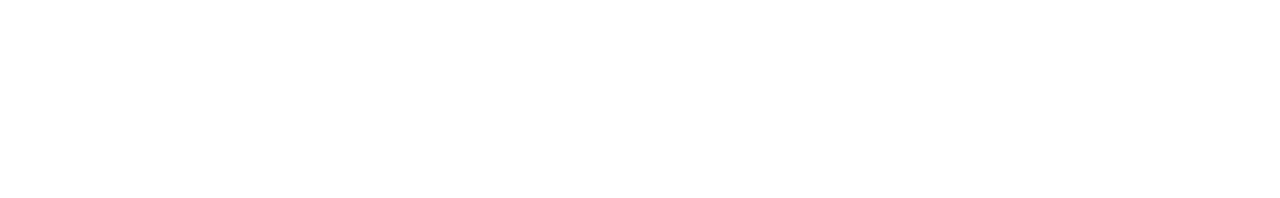
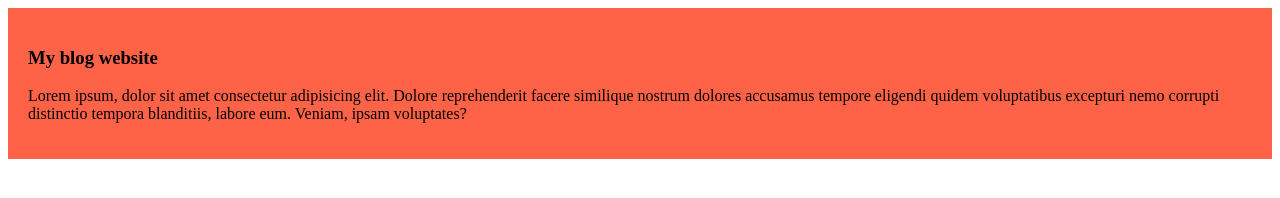
Before and after one commit to Parvez141300/my-simple-website, a plain HTML site: page index.html in a window 1280 px wide. Drawn offline with Linux system fonts and the light colour scheme.

Commit message:
first time

```diff
--- a/index.html
+++ b/index.html
@@ -4,8 +4,12 @@
     <meta charset="UTF-8">
     <meta name="viewport" content="width=device-width, initial-scale=1.0">
     <title>My simple Website</title>
+    <link rel="stylesheet" href="./styles/blog.css">
 </head>
 <body>
-
+    <div>
+        <h3>My blog website</h3>
+        <p>Lorem ipsum, dolor sit amet consectetur adipisicing elit. Dolore reprehenderit facere similique nostrum dolores accusamus tempore eligendi quidem voluptatibus excepturi nemo corrupti distinctio tempora blanditiis, labore eum. Veniam, ipsam voluptates?</p>
+    </div>
 </body>
 </html>
--- /dev/null
+++ b/styles/blog.css
@@ -0,0 +1,4 @@
+div{
+    background-color: tomato;
+    padding: 20px;
+}
```
